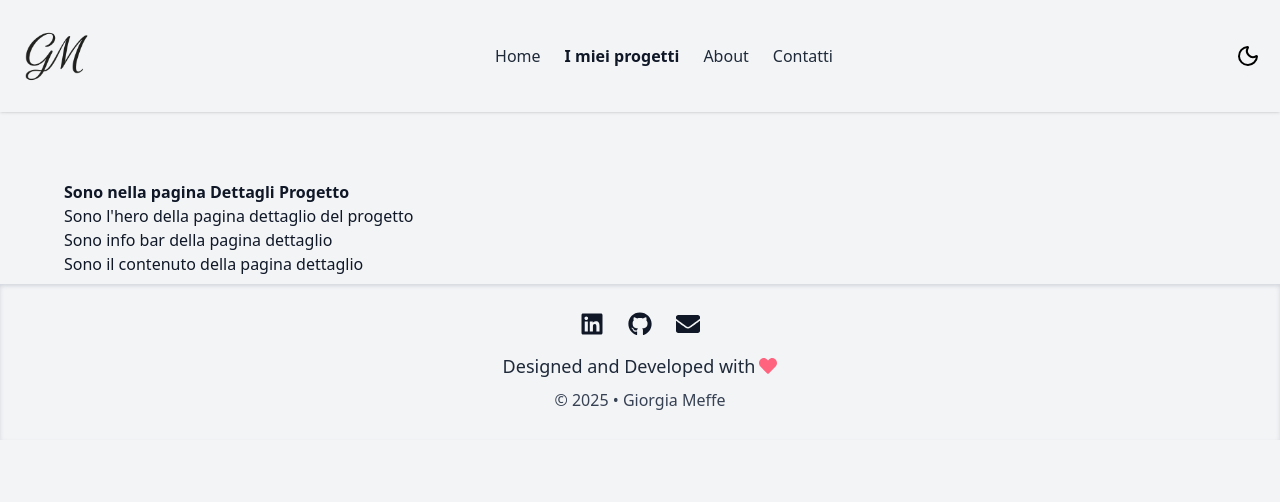
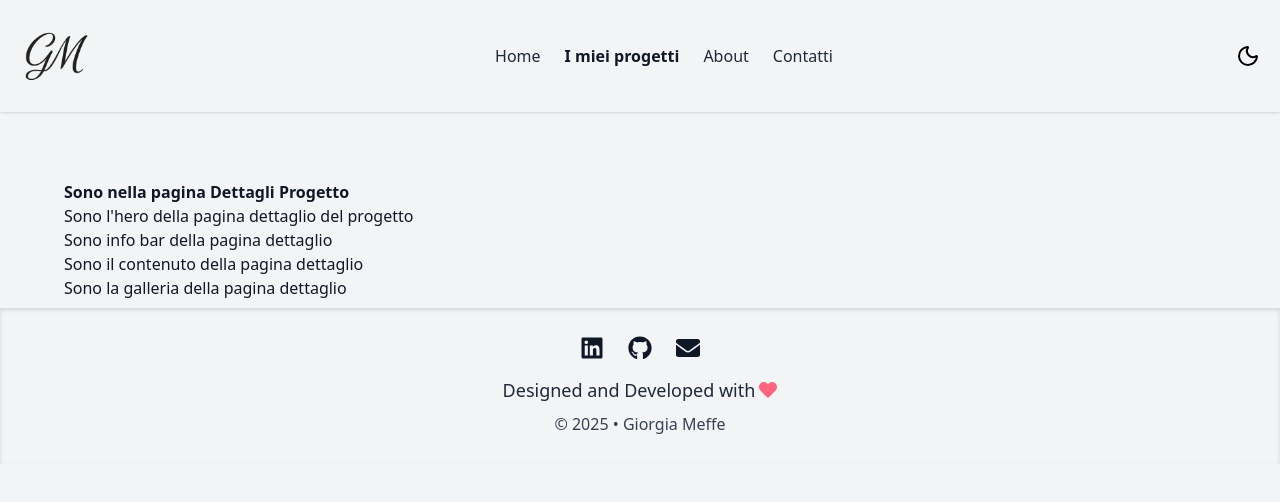
Before and after one commit to giorgiameffe/giorgiameffe-portfolio, a React (Vite) app: page /projects/bool-shop in a window 1280 px wide. Shown: the top 502 px of the page. Built offline with nearby package versions, Linux system fonts and the light colour scheme; a web font is replaced by a local one.

Commit message:
feat: create ProjectDetailGallery component and import it

```diff
--- /dev/null
+++ b/src/components/ProjectDetailGallery.tsx
@@ -0,0 +1,11 @@
+import React from "react";
+
+const ProjectDetailGallery: React.FC = () => {
+
+    return (
+
+        <div>Sono la galleria della pagina dettaglio</div>
+    )
+}
+
+export default ProjectDetailGallery;
--- a/src/pages/ProjectDetailPage.tsx
+++ b/src/pages/ProjectDetailPage.tsx
@@ -2,6 +2,7 @@ import React from "react";
 import ProjectDetailHero from "../components/ProjectDetailHero";
 import ProjectDetailInfoBar from "../components/ProjectDetailInfoBar";
 import ProjectDetailContent from "../components/ProjectDetailContent";
+import ProjectDetailGallery from "../components/ProjectDetailGallery";
 
 const ProjectDetailsPage: React.FC = () => {
 
@@ -12,6 +13,7 @@ const ProjectDetailsPage: React.FC = () => {
             <ProjectDetailHero />
             <ProjectDetailInfoBar />
             <ProjectDetailContent />
+            <ProjectDetailGallery />
         </section>
     )
 }
```
